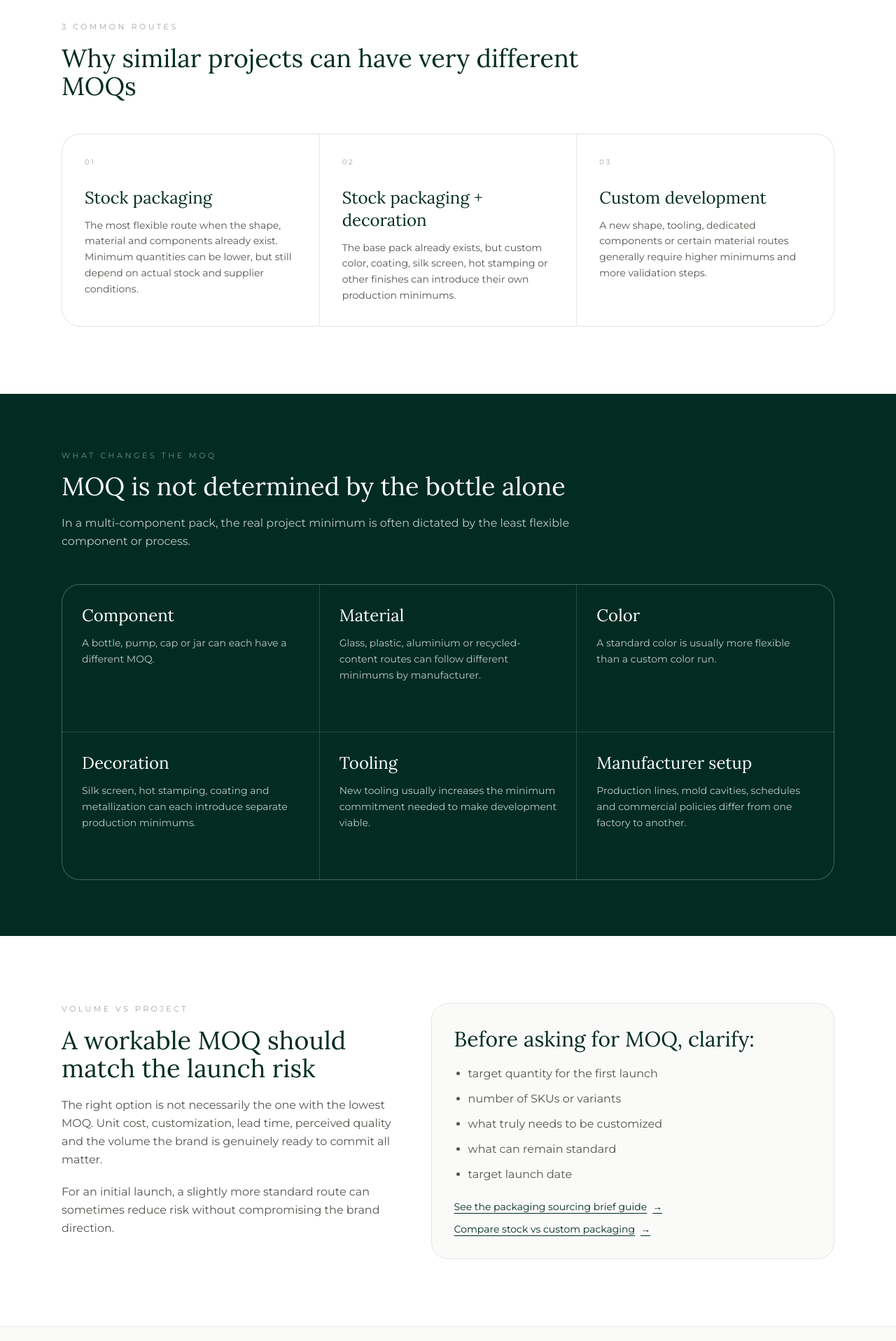
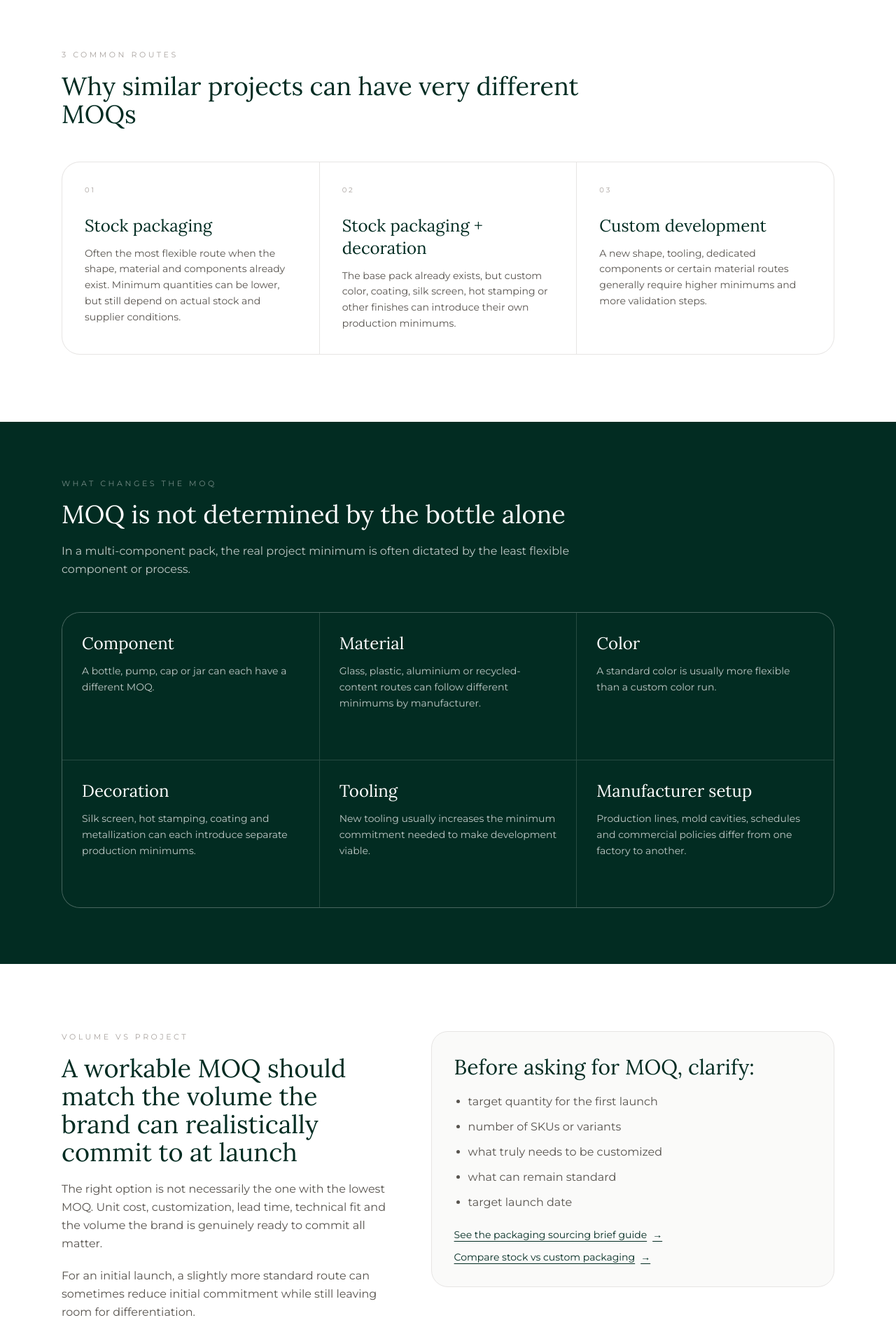
Before and after one commit to cathy6140/-Elmvale-Global-.github.io, a React (Vite) app: page /cosmetic-packaging-moq in a window 1280 px wide. Shown: the part 880-2797 px from the top of the page at 70% size. Built offline with nearby package versions, Linux system fonts and the light colour scheme.

Commit message:
Sharpen MOQ guide positioning and wording

```diff
--- a/src/pages/CosmeticPackagingMoq.tsx
+++ b/src/pages/CosmeticPackagingMoq.tsx
@@ -11,12 +11,12 @@ const CosmeticPackagingMoq: React.FC = () => {
 
   const routes = fr
     ? [
-        ["01", "Référence standard en stock", "La route la plus flexible lorsque la forme, la matière et les composants existent déjà. Les quantités minimales peuvent être plus basses, mais dépendent toujours du stock réel et du fournisseur."],
+        ["01", "Référence standard en stock", "Souvent la route la plus flexible lorsque la forme, la matière et les composants existent déjà. Les quantités minimales peuvent être plus basses, mais dépendent toujours du stock réel et du fournisseur."],
         ["02", "Référence standard + décoration", "La base packaging existe déjà, mais la couleur, le coating, la sérigraphie, le marquage à chaud ou d’autres finitions peuvent créer leur propre minimum de production."],
         ["03", "Développement custom", "Une nouvelle forme, un nouveau moule, des composants dédiés ou certaines matières spécifiques impliquent généralement des minimums plus élevés et davantage d’étapes de validation."]
       ]
     : [
-        ["01", "Stock packaging", "The most flexible route when the shape, material and components already exist. Minimum quantities can be lower, but still depend on actual stock and supplier conditions."],
+        ["01", "Stock packaging", "Often the most flexible route when the shape, material and components already exist. Minimum quantities can be lower, but still depend on actual stock and supplier conditions."],
         ["02", "Stock packaging + decoration", "The base pack already exists, but custom color, coating, silk screen, hot stamping or other finishes can introduce their own production minimums."],
         ["03", "Custom development", "A new shape, tooling, dedicated components or certain material routes generally require higher minimums and more validation steps."]
       ];
@@ -76,7 +76,7 @@ const CosmeticPackagingMoq: React.FC = () => {
               {fr ? "RÉPONSE COURTE" : "SHORT ANSWER"}
             </p>
             <h2 className="font-serif font-normal text-3xl md:text-4xl text-brand-dark mb-5">
-              {fr ? "Le bon MOQ dépend surtout de la route de sourcing" : "MOQ is mainly a sourcing-route question"}
+              {fr ? "Le MOQ dépend fortement de la route de sourcing" : "MOQ is strongly influenced by the sourcing route"}
             </h2>
             <p className="text-stone-600 leading-relaxed">
               {fr
@@ -142,17 +142,17 @@ const CosmeticPackagingMoq: React.FC = () => {
               {fr ? "QUANTITÉ VS PROJET" : "VOLUME VS PROJECT"}
             </p>
             <h2 className="font-serif font-normal text-3xl md:text-4xl text-brand-dark mb-5">
-              {fr ? "Un MOQ n’est utile que s’il correspond au risque du lancement" : "A workable MOQ should match the launch risk"}
+              {fr ? "Un MOQ réaliste doit correspondre au volume que la marque peut engager au lancement" : "A workable MOQ should match the volume the brand can realistically commit to at launch"}
             </h2>
             <p className="text-stone-600 leading-relaxed mb-5">
               {fr
-                ? "Le bon choix n’est pas forcément l’option avec le MOQ le plus bas. Il faut aussi regarder le prix unitaire, la personnalisation, le délai, la qualité perçue et le volume que la marque est réellement prête à engager."
-                : "The right option is not necessarily the one with the lowest MOQ. Unit cost, customization, lead time, perceived quality and the volume the brand is genuinely ready to commit all matter."}
+                ? "Le bon choix n’est pas forcément l’option avec le MOQ le plus bas. Il faut aussi regarder le prix unitaire, la personnalisation, le délai, l’adéquation technique et le volume que la marque est réellement prête à engager."
+                : "The right option is not necessarily the one with the lowest MOQ. Unit cost, customization, lead time, technical fit and the volume the brand is genuinely ready to commit all matter."}
             </p>
             <p className="text-stone-600 leading-relaxed">
               {fr
-                ? "Pour un premier lancement, une solution légèrement plus standard peut parfois réduire le risque sans bloquer l’identité de marque."
-                : "For an initial launch, a slightly more standard route can sometimes reduce risk without compromising the brand direction."}
+                ? "Pour un premier lancement, une solution légèrement plus standard peut parfois réduire l’engagement initial tout en laissant de la place à la différenciation."
+                : "For an initial launch, a slightly more standard route can sometimes reduce initial commitment while still leaving room for differentiation."}
             </p>
           </div>
 
```
